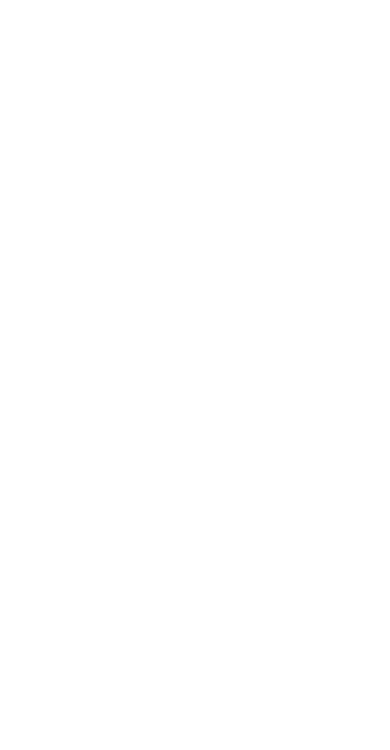
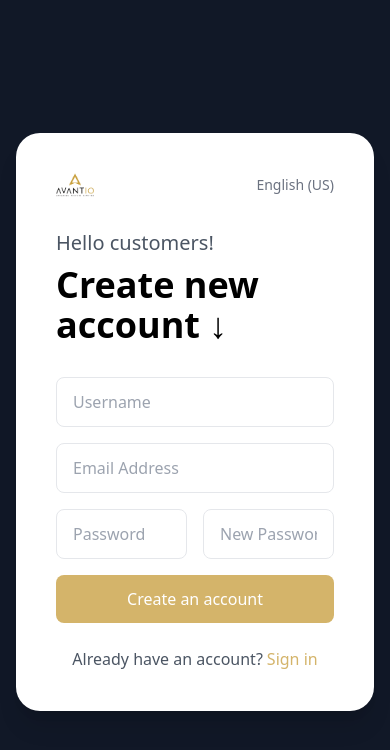
Before and after one commit to priyanjanjb/Avantio_Tsherts, a React (Vite) app: page /signin in a window 390 px wide. Before the commit this address had no page. Shown: the top 750 px of the page. Built offline with nearby package versions, Linux system fonts and the light colour scheme; a web font is replaced by a local one.

Commit message:
update code with responsive

```diff
--- a/src/App.tsx
+++ b/src/App.tsx
@@ -2,11 +2,14 @@
 import { Route, Routes } from 'react-router-dom'
 import Home from './pages/homePage'
 import Dashboard from './pages/dashboard'
+import Signin from './pages/signin'
 function App() {
   return (
      <Routes>
       <Route path="/" element={<Home />} />
       <Route path="/dashboard" element={<Dashboard />} />
+      <Route path="/signin" element={<Signin />} />
+
     </Routes>
   )
 }
--- a/src/components/Selection.tsx
+++ b/src/components/Selection.tsx
@@ -1,89 +1,75 @@
-import { useState, useRef, useEffect } from "react";
+import { useState, useRef } from "react";
 import arrow from "../assets/icons/right.png";
 import shirt1 from "../assets/tshers/Free Kids T-Shirt Mockup_03.png";
-// ... import other shirts as before
 
 function Selection() {
-  const shirts = Array.from({ length: 16 }, (_, i) => i + 1); // 16 shirts
+  const shirts = Array.from({ length: 16 }, (_, i) => i + 1);
   const radius = 660;
 
-  const shirtImages = Array(16).fill(shirt1); // simplified, all same for now
+  const shirtImages = Array(16).fill(shirt1);
 
   const [rotation, setRotation] = useState(0);
   const dragging = useRef(false);
   const lastX = useRef(0);
-  const velocity = useRef(0);
 
-  // --- Start drag (mouse or touch) ---
+  // ---- Move logic ----
+  const moveDrag = (clientX: number) => {
+    if (!dragging.current) return;
+
+    const delta = clientX - lastX.current;
+    const rotationSpeed = 0.01;
+
+    setRotation((r) => r + delta * rotationSpeed);
+    lastX.current = clientX;
+  };
+
+  /* =======================
+     MOUSE EVENTS
+  ======================== */
+
+  const handleWindowMove = (e: MouseEvent) => {
+    moveDrag(e.clientX);
+  };
+
+  const endDrag = () => {
+    dragging.current = false;
+
+    window.removeEventListener("mousemove", handleWindowMove);
+    window.removeEventListener("mouseup", endDrag);
+
+    window.removeEventListener("touchmove", handleTouchMove);
+    window.removeEventListener("touchend", endDrag);
+  };
+
   const startDrag = (clientX: number) => {
     dragging.current = true;
     lastX.current = clientX;
-    velocity.current = 0;
+
+    window.addEventListener("mousemove", handleWindowMove);
+    window.addEventListener("mouseup", endDrag);
+
+    window.addEventListener("touchmove", handleTouchMove);
+    window.addEventListener("touchend", endDrag);
   };
 
-  const handleMouseDown = (e: React.MouseEvent) => startDrag(e.clientX);
-  const handleTouchStart = (e: React.TouchEvent) =>
-    startDrag(e.touches[0].clientX);
-
-  // --- Move drag (mouse or touch) ---
-  const moveDrag = (clientX: number) => {
-    if (!dragging.current) return;
-    const delta = clientX - lastX.current;
-    const rotationSpeed = 0.01;
-    setRotation((r) => r + delta * rotationSpeed);
-    velocity.current = delta * rotationSpeed;
-    lastX.current = clientX;
+  const handleMouseDown = (e: React.MouseEvent) => {
+    startDrag(e.clientX);
   };
 
-  const handleMouseMove = (e: React.MouseEvent) => moveDrag(e.clientX);
-  const handleTouchMove = (e: React.TouchEvent) =>
+  /* =======================
+     TOUCH EVENTS
+  ======================== */
+
+  const handleTouchMove = (e: TouchEvent) => {
     moveDrag(e.touches[0].clientX);
-
-  // --- End drag ---
-  const endDrag = () => {
-    dragging.current = false;
   };
 
-  const handleMouseUp = endDrag;
-  const handleTouchEnd = endDrag;
-
-  // Inertia + auto-align
-  useEffect(() => {
-    let animationFrame: number;
-
-    const animate = () => {
-      // Spin inertia
-      if (!dragging.current && Math.abs(velocity.current) > 0.0001) {
-        setRotation((r) => r + velocity.current);
-        velocity.current *= 0.95;
-      }
-
-      // Snap to nearest shirt when stopped
-      if (!dragging.current && Math.abs(velocity.current) <= 0.0001) {
-        const anglePerShirt = (2 * Math.PI) / shirts.length;
-        const nearestIndex = Math.round(-rotation / anglePerShirt);
-        const targetRotation = -nearestIndex * anglePerShirt;
-
-        // Smoothly rotate to align top shirt
-        setRotation((r) => r + (targetRotation - r) * 0.1);
-      }
-
-      animationFrame = requestAnimationFrame(animate);
-    };
-
-    animate();
-    return () => cancelAnimationFrame(animationFrame);
-  }, [rotation, shirts.length]);
+  const handleTouchStart = (e: React.TouchEvent) => {
+    startDrag(e.touches[0].clientX);
+  };
 
   return (
-    <div
-      className="h-[450px] flex flex-col items-center justify-center overflow-hidden select-none "
-      onMouseMove={handleMouseMove}
-      onMouseUp={handleMouseUp}
-      onMouseLeave={handleMouseUp}
-      onTouchMove={handleTouchMove}
-      onTouchEnd={handleTouchEnd}
-    >
+    <div className="h-[450px] flex flex-col items-center justify-center overflow-hidden select-none">
       {/* Wheel */}
       <div
         className="relative w-full h-96 flex justify-center items-center"
@@ -101,7 +87,7 @@ function Selection() {
           return (
             <div
               key={id}
-              className="absolute transition-all duration-300"
+              className="absolute"
               style={{
                 transform: `translate(${x}px, ${y}px) scale(${scale})`,
                 zIndex,
@@ -124,7 +110,9 @@ function Selection() {
           alt="Arrow"
           className="w-12 h-12 mb-2 rotate-[-90]"
         />
-        <span className="text-2xl font-semibold">SCROLL TO DISCOVER</span>
+        <span className="text-2xl font-semibold">
+          DRAG LEFT OR RIGHT
+        </span>
       </p>
     </div>
   );
--- /dev/null
+++ b/src/pages/signin.tsx
@@ -0,0 +1,89 @@
+import bgImage from "../assets/AVANTIO_Logo.png"
+import logo from "../assets/AVANTIO_Logo.png"
+
+function Signin() {
+    const handleNavigate = () => {
+
+    }
+
+  return (
+    <div className="min-h-screen flex items-center justify-center bg-gray-900 p-4">
+
+      {/* Card Container */}
+      <div className="relative w-full max-w-6xl bg-white rounded-3xl shadow-xl overflow-hidden flex">
+
+        {/* LEFT BACKGROUND IMAGE */}
+        <div className="hidden md:block w-1/2 relative">
+          <img
+            src={bgImage}
+            alt="Background design"
+            className="absolute inset-0 w-full h-full object-cover opacity-90"
+          />
+        </div>
+
+        {/* RIGHT FORM SECTION */}
+        <div className="w-full md:w-1/2 p-10 flex flex-col justify-center relative">
+
+          {/* Logo */}
+          <div className="flex justify-between items-center mb-8">
+            <img src={logo} className="h-6" />
+            <p className="text-sm text-gray-500 cursor-pointer">
+              English (US)
+            </p>
+          </div>
+
+          {/* Heading */}
+          <h2 className="text-xl text-gray-600 mb-2">
+            Hello customers!
+          </h2>
+
+          <h1 className="text-4xl font-bold mb-8">
+            Create new <br /> account ↓
+          </h1>
+
+          {/* Inputs */}
+          <div className="space-y-4">
+            <input
+              type="text"
+              placeholder="Username"
+              className="w-full border rounded-lg px-4 py-3 outline-none"
+            />
+
+            <input
+              type="email"
+              placeholder="Email Address"
+              className="w-full border rounded-lg px-4 py-3 outline-none"
+            />
+
+            <div className="flex gap-4">
+              <input
+                type="password"
+                placeholder="Password"
+                className="w-1/2 border rounded-lg px-4 py-3 outline-none"
+              />
+              <input
+                type="password"
+                placeholder="New Password"
+                className="w-1/2 border rounded-lg px-4 py-3 outline-none"
+              />
+            </div>
+
+            <button className="w-full bg-[#d4b46a] text-white py-3 rounded-lg mt-2 hover:opacity-90" onClick={handleNavigate}>
+              Create an account
+            </button>
+          </div>
+
+          {/* Footer */}
+          <p className="text-center mt-6 text-gray-600">
+            Already have an account?
+            <span className="text-[#d4b46a] cursor-pointer ml-1">
+              Sign in
+            </span>
+          </p>
+        </div>
+      </div>
+    </div>
+  )
+}
+
+export default Signin
```
